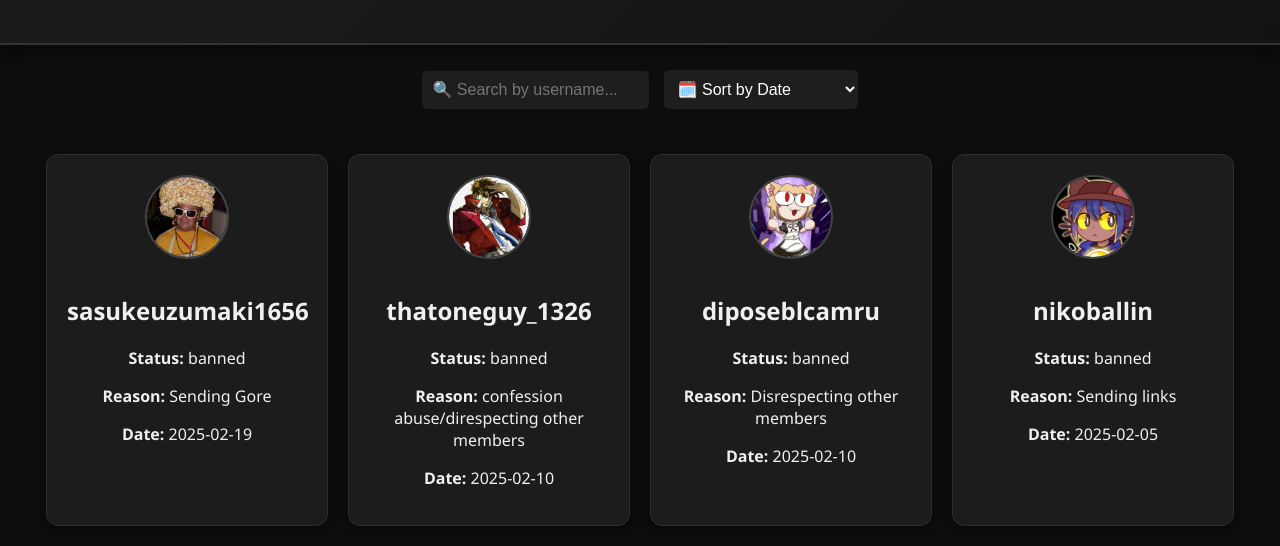
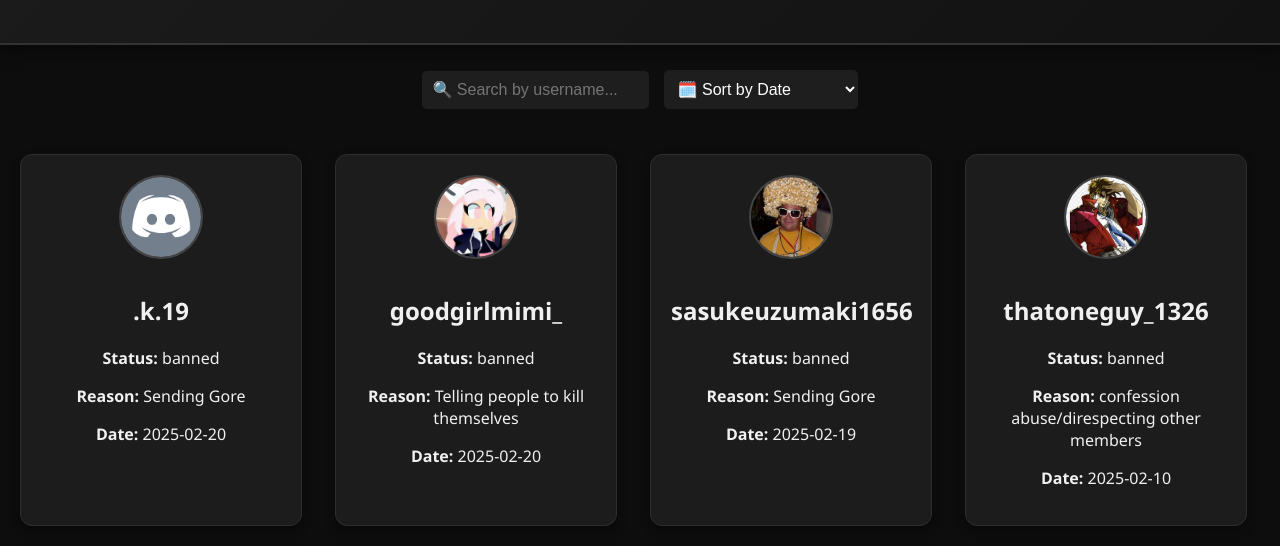
Before and after one commit to 0Chessz0/Humble-Cafe-Renewed-Blacklist, a plain HTML site: page index.html in a window 1280 px wide. Shown: the part 174-720 px from the top of the page. Drawn offline with Linux system fonts and the light colour scheme; no server answers.

Commit message:
from old to new

```diff
--- /dev/null
+++ b/blacklist/goodgirlmimi_/user.json
@@ -0,0 +1,10 @@
+{
+  "username": "goodgirlmimi_",
+  "userId": "1340753344217616394",
+  "status": "banned",
+  "shortReason": "Telling people to kill themselves",
+  "longReason": "The user repeatedly told other members to harm themselves, with comments that were notably targeted and personal. Despite being asked to stop multiple times, this behavior persisted, leading to further concerns.",
+  "moderator": "Ches",
+  "date": "2025-02-20",
+  "proof": ["proof1.png"]
+}
--- a/blacklist/index.json
+++ b/blacklist/index.json
@@ -1,3 +1,3 @@
 {
-  "users": ["nikoballin", "thatoneguy_1326", "diposeblcamru", ".shade.122.", "sasukeuzumaki1656"]
+  "users": ["nikoballin", "thatoneguy_1326", "diposeblcamru", "shade122", "sasukeuzumaki1656", "k19", "goodgirlmimi_"]
 }
--- /dev/null
+++ b/blacklist/k19/user.json
@@ -0,0 +1,9 @@
+{
+  "username": ".k.19",
+  "userId": "1122575266158477412",
+  "status": "banned",
+  "shortReason": "Sending Gore",
+  "longReason": "The user initially sent Ches (Chessz_) multiple images containing graphic depictions of injury and violence. Subsequently, they began posting the same material in the server’s general chat.",
+  "moderator": "Ches",
+  "date": "2025-02-20"
+}
--- a/style.css
+++ b/style.css
@@ -46,12 +46,12 @@ input, select {
 }
 
 #userGrid {
-  display: flex;
-  flex-wrap: wrap;
-  justify-content: center;
+  display: grid;
+  grid-template-columns: repeat(auto-fill, minmax(240px, 1fr));
   gap: 20px;
   padding: 20px;
 }
+
 
 .tile {
   background: #1c1c1c;
```
Also changed, not shown: blacklist/goodgirlmimi_/pfp.png (added), blacklist/goodgirlmimi_/proof/proof1.png (added), blacklist/k19/pfp.png (added), blacklist/shade122/pfp.png (renamed from blacklist/.shade.122/pfp.png), blacklist/shade122/user.json (renamed from blacklist/.shade.122/user.json).
